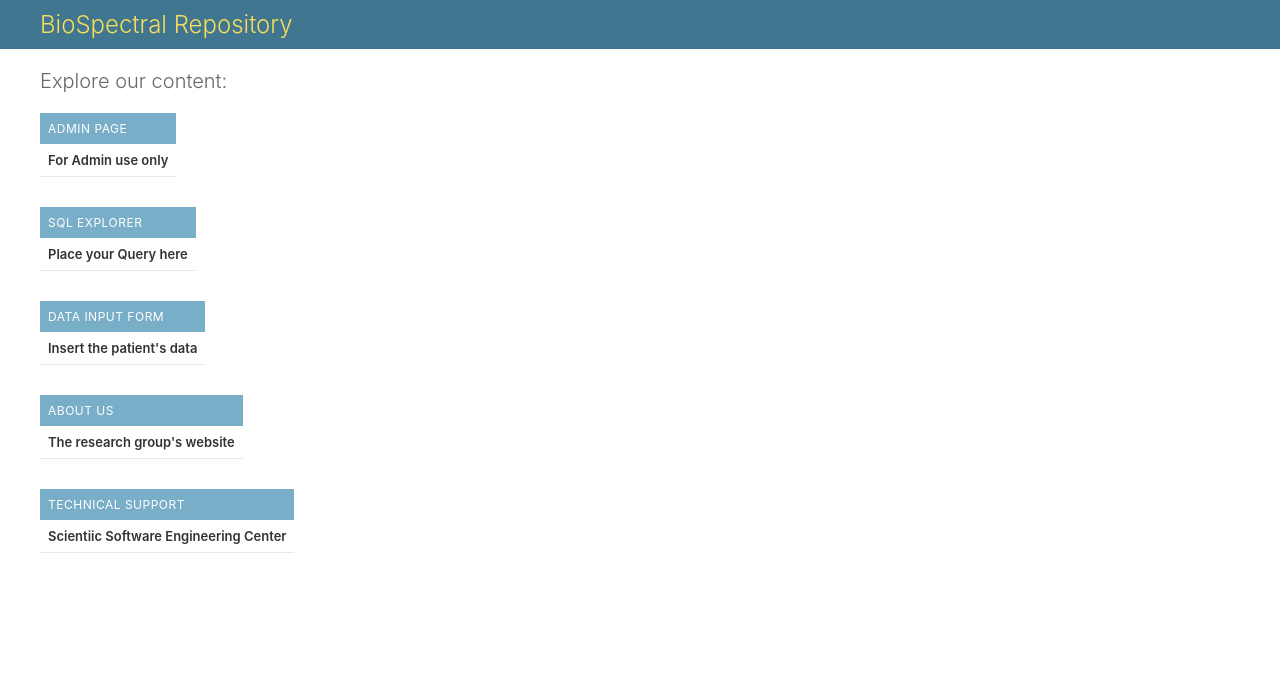
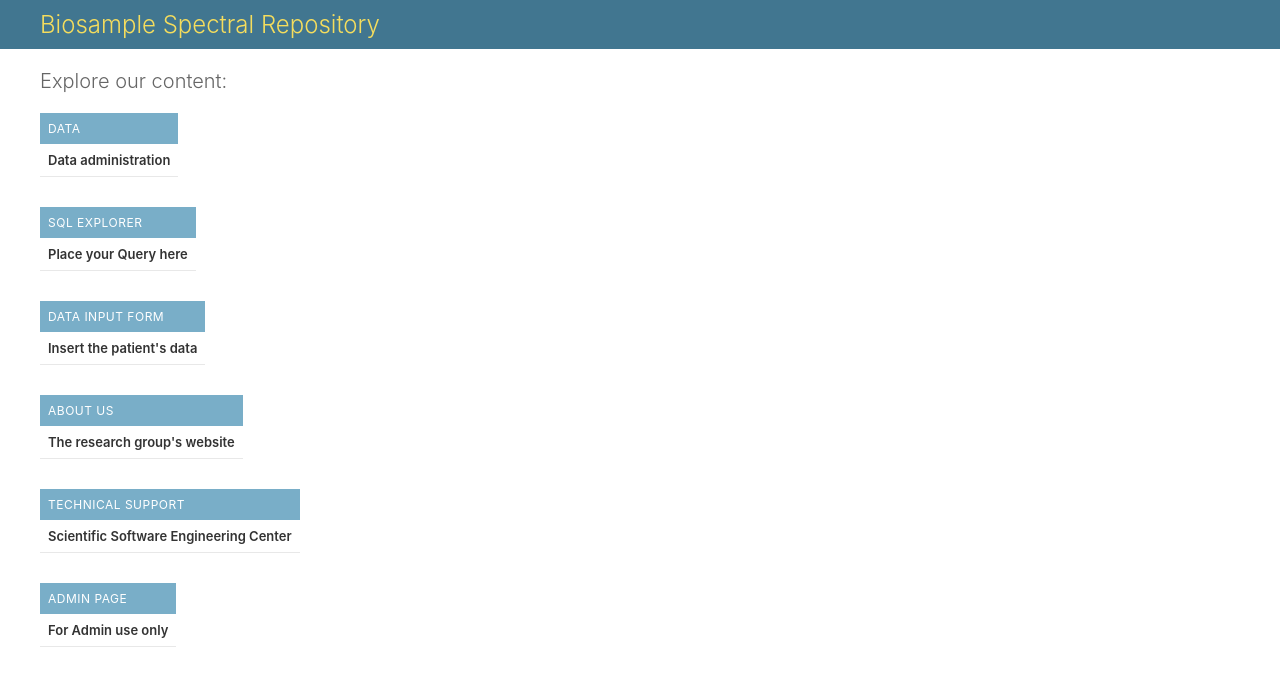
Before and after one commit to ssec-jhu/db-template, a Django app: template biospecdb/apps/uploader/templates/Home.html in a window 1280 px wide. Shown: the top 686 px of the page. Run offline with Django 4.2, Linux system fonts and the light colour scheme; the template is opened without the code that fills it, so the values that code supplies are empty.

Commit message:
Add specific data (only) admin site
Signed-off-by: James Noss <jnoss@jhu.edu>

```diff
--- a/biospecdb/apps/uploader/templates/Home.html
+++ b/biospecdb/apps/uploader/templates/Home.html
@@ -24,7 +24,7 @@
     <!-- Header -->
     <div id="header">
         <div id="branding">
-            <h1 id="site-name"><a href="http://127.0.0.1:8000/home/">BioSpectral Repository</a></h1>
+            <h1 id="site-name"><a href="http://127.0.0.1:8000/home/">Biosample Spectral Repository</a></h1>
         </div>
     </div>
     <!-- END Header -->
@@ -37,14 +37,14 @@
 
           <div id="content-main">
 
-              <div class="admin module">
+              <div class="data admin module">
                 <table>
                   <caption>
-                    <a href="../admin/" class="section" title="Admin Page">Admin Page</a>
+                    <a href="../data/" class="section" title="Data Admin Page">Data</a>
                   </caption>
                   <tbody>
                       <tr class="model-group">
-                        <th scope="row">For Admin use only</a></th>
+                        <th scope="row">Data administration</a></th>
                       </tr>
                   </tbody>
                 </table>
@@ -96,10 +96,23 @@
                     </caption>
                       <tbody>
                         <tr class="model-biosample">
-                          <th scope="row">Scientiic Software Engineering Center</a></th>
+                          <th scope="row">Scientific Software Engineering Center</a></th>
                       </tr>
                     </tbody>
                   </table>
+              </div>
+
+              <div class="admin module">
+                <table>
+                  <caption>
+                    <a href="../admin/" class="section" title="Admin Page">Admin Page</a>
+                  </caption>
+                  <tbody>
+                      <tr class="model-group">
+                        <th scope="row">For Admin use only</a></th>
+                      </tr>
+                  </tbody>
+                </table>
               </div>
 
           </div> <!-- End content-main-->
```
Also changed, not shown: biospecdb/apps/uploader/admin.py (+19 -0 lines), biospecdb/urls.py (+4 -6 lines).
